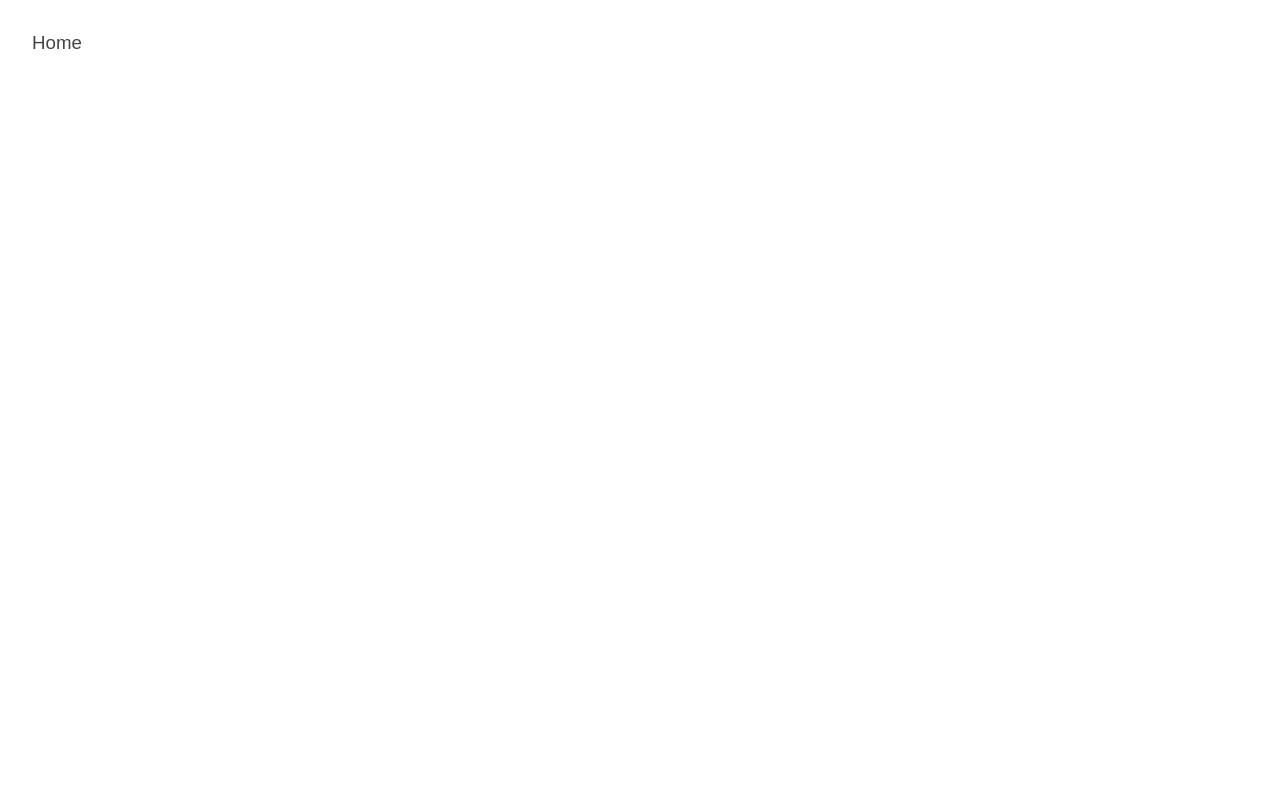
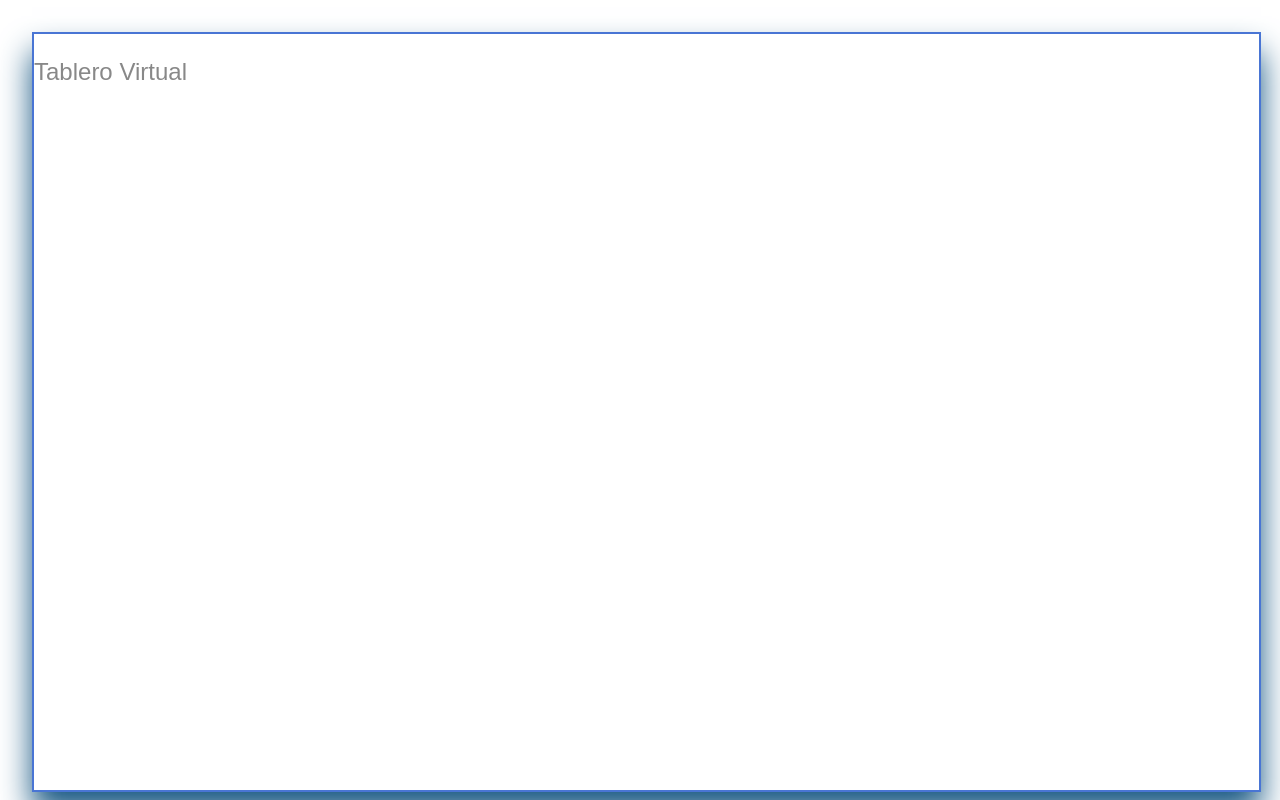
Before and after one commit to next-victormtorres/tablero-virtual, an Angular app: page /home in a window 1280 px wide. Built offline with nearby package versions, Linux system fonts and the light colour scheme.

Commit message:
Modified styles in home.component

```diff
--- a/package.json
+++ b/package.json
@@ -19,6 +19,7 @@
     "@angular/platform-browser": "~7.2.0",
     "@angular/platform-browser-dynamic": "~7.2.0",
     "@angular/router": "~7.2.0",
+    "@ng-bootstrap/ng-bootstrap": "^4.1.0",
     "core-js": "^2.5.4",
     "rxjs": "~6.3.3",
     "tslib": "^1.9.0",
--- a/src/app/app-routing.module.ts
+++ b/src/app/app-routing.module.ts
@@ -16,7 +16,7 @@ const routes: Routes = [
   {
     path: '',
     pathMatch: 'full',
-    redirectTo: 'home'
+    redirectTo: 'welcome'
   },
   {
     path: '**',
--- a/src/app/app.module.ts
+++ b/src/app/app.module.ts
@@ -6,6 +6,7 @@ import { AppComponent } from './app.component';
 import { WelcomeComponent } from './welcome/welcome.component';
 import { HomeComponent } from './home/home.component';
 import { PageNotFoundComponent } from './page-not-found/page-not-found.component';
+import { NgbModule } from '@ng-bootstrap/ng-bootstrap';
 
 
 @NgModule({
@@ -18,7 +19,8 @@ import { PageNotFoundComponent } from './page-not-found/page-not-found.component
   ],
   imports: [
     BrowserModule,
-    AppRoutingModule
+    AppRoutingModule,
+    NgbModule
   ],
   providers: [],
   bootstrap: [AppComponent]
--- a/src/app/home/home.component.css
+++ b/src/app/home/home.component.css
@@ -0,0 +1,98 @@
+.dashboard-frame{
+    position: absolute;
+    box-shadow: 0 20px 30px rgb(24, 88, 131);
+    border: 2px solid #4975d4;
+    width: 96%;
+    height: 95%;
+    margin: 0;
+    padding: 0;
+    box-sizing: border-box;
+    overflow: hidden;
+}
+
+.dashboard-frame span{
+    position: absolute;
+    top: 0;
+    left: 0;
+    width: 100%;
+    height: 100%;
+    display: block;
+    box-sizing: border-box;
+
+  }
+
+  .dashboard-frame span:nth-child(1)
+  {
+    transform:rotate(0deg);
+  }
+
+  .dashboard-frame span:nth-child(2)
+  {
+    transform:rotate(90deg);
+  }
+
+  .dashboard-frame span:nth-child(3)
+  {
+    transform:rotate(180deg);
+  }
+
+  .dashboard-frame span:nth-child(4)
+  {
+    transform:rotate(270deg);
+  }
+
+  .span:before
+  {
+    content: '';
+    position: absolute;
+    width:100%;
+    height: 2px;
+    background: #50dfdb;
+    animation: animate 4s linear infinite;
+  }
+
+.box{
+    position: absolute;
+    top: 50%;
+    left: 50%;
+    transform: translate(-50%, -50%);
+    width: 300px;
+    height: 300px;
+    background: #111845a6;
+    box-shadow: 0 20px 30px rgb(57, 214, 57);
+    border: 2px solid #2a3cad;
+    color: white;
+    padding: 20px;
+  }
+
+
+  @keyframes animate {
+    0% {
+    transform:scaleX(0);
+    transform-origin: left;
+    }
+    50%
+    {
+      transform:scaleX(1);
+    transform-origin: left;
+    }
+    50.1%
+    {
+      transform:scaleX(1);
+    transform-origin: right;
+
+    }
+
+    100%
+    {
+      transform:scaleX(0);
+    transform-origin: right;
+
+    }
+
+}
+
+
+.title-home{
+    font-size: 1.5em;
+}
--- a/src/app/home/home.component.html
+++ b/src/app/home/home.component.html
@@ -1,3 +1,8 @@
-<h3>
-    {{page}}
-</h3>
+<div class="dashboard-frame">
+    <!-- https://codepen.io/uiswarup/pen/RBByzW -->
+    <p class="title-home">
+        {{title}}
+    </p>
+
+
+</div>
--- a/src/app/home/home.component.ts
+++ b/src/app/home/home.component.ts
@@ -6,7 +6,7 @@ import { Component, OnInit } from '@angular/core';
   styleUrls: ['./home.component.css']
 })
 export class HomeComponent implements OnInit {
-  page = 'Home';
+  title = 'Tablero Virtual';
 
   constructor() { }
 
--- a/src/styles.css
+++ b/src/styles.css
@@ -19,6 +19,7 @@ body {
 
 body,
 input[type="text"],
+
 button {
     color: #888;
     font-family: Cambria, Georgia;
```
Also changed, not shown: 1 other file (tests, documents, lock files or other folders).
